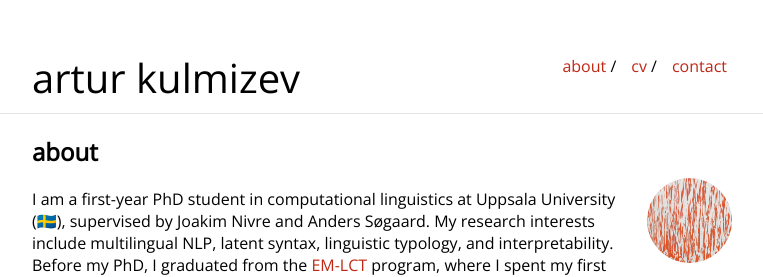
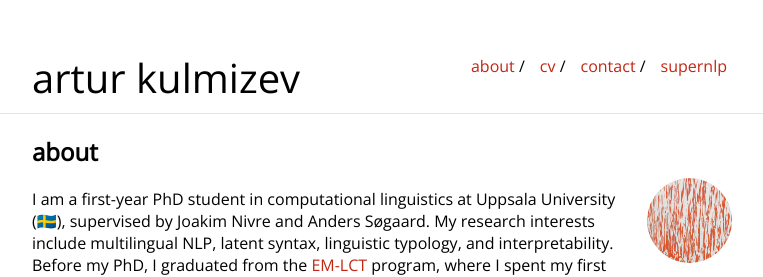
Before and after one commit to rutrastone/rutrastone.github.io, a Jekyll site: the page built from index.md, in a window 1280 px wide. Shown: the top 277 px of the page, without its empty margins (258-1021 px from the left). Built offline with Jekyll 4.4.1, drawn with Linux system fonts in a browser that asks for light colours; our own code applies the rules of GitHub Pages for plain Markdown files.

Commit message:
supernlp link

```diff
--- a/_config.yml
+++ b/_config.yml
@@ -21,3 +21,5 @@ nav:
    link: "ak_cv.pdf"
  - name: "contact"
    link: "contact"
+ - name: "supernlp"
+   link: "https://supernlp.github.io"
```
Also changed, not shown: 4 other files.
